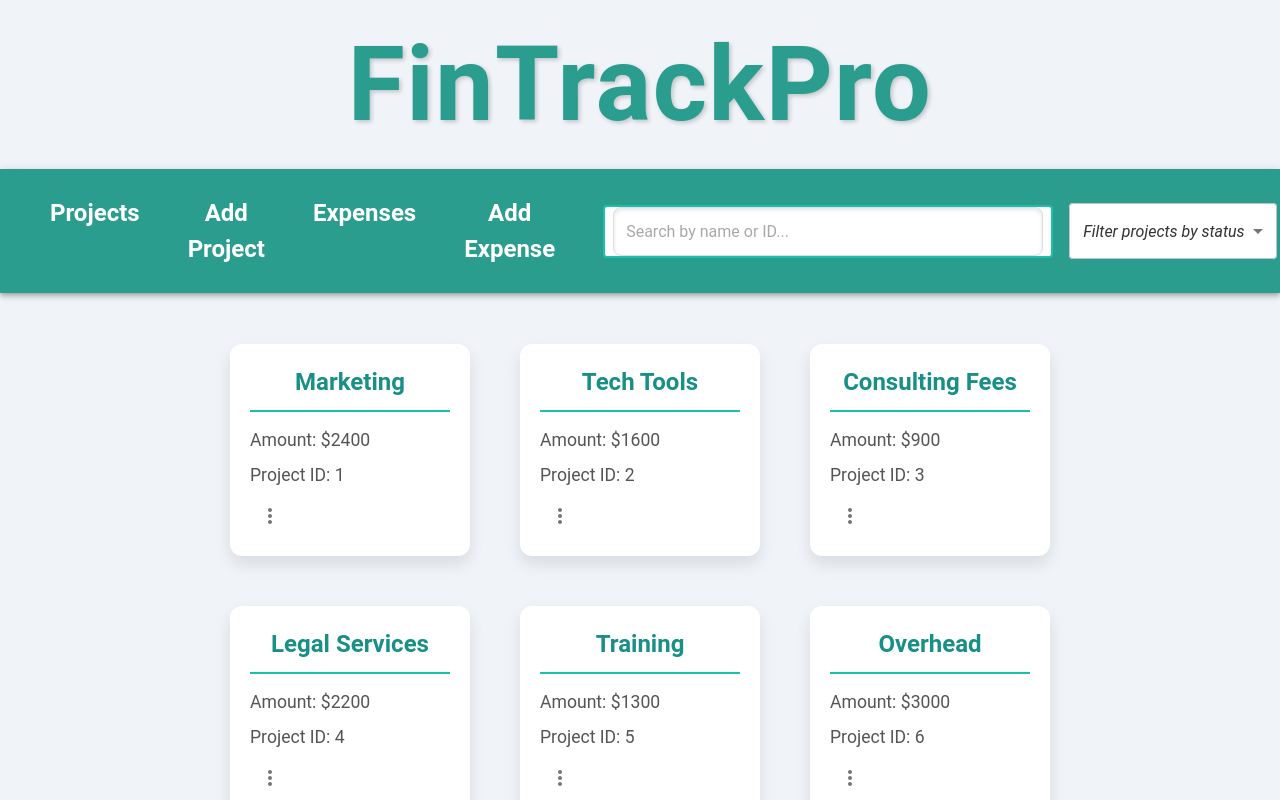
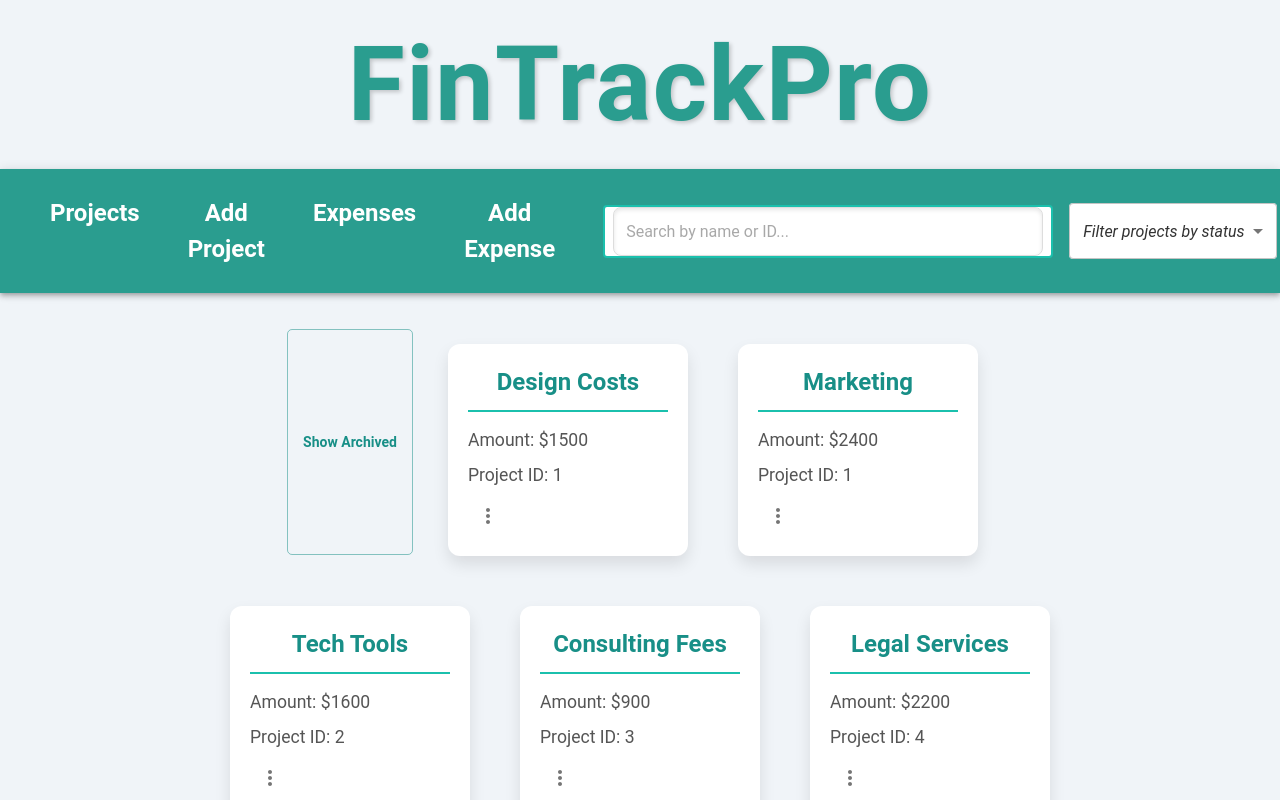
Before and after one commit to ronniearistil/FinTrackFlow, a React (Create React App) app: page /expenses in a window 1280 px wide. Shown: the top 800 px of the page. Built offline with nearby package versions, Linux system fonts and the light colour scheme; data requests are answered from the project's data file.

Commit message:
add show and hide features for archive projects and epenses

```diff
--- a/projects.json
+++ b/projects.json
@@ -4,15 +4,15 @@
       "id": "1",
       "name": "Project Alpha",
       "profit": "15000",
-      "cost": "6000",
-      "status": "Archived"
+      "cost": "6500",
+      "status": "Active"
     },
     {
       "id": "2",
       "name": "Project Beta",
       "profit": 15000,
       "cost": 7000,
-      "status": "Archived"
+      "status": "Active"
     },
     {
       "id": "3",
@@ -24,8 +24,8 @@
     {
       "id": "4",
       "name": "Project Delta",
-      "profit": 12000,
-      "cost": 6000,
+      "profit": "15000",
+      "cost": "6500",
       "status": "In Progress"
     },
     {
@@ -89,14 +89,14 @@
       "name": "Test Project",
       "profit": "100",
       "cost": "150",
-      "status": "Archived"
+      "status": "Active"
     },
     {
       "id": "1729543984093",
       "name": "Mega Project 21",
       "profit": 2500,
       "cost": 10000,
-      "status": "Archived"
+      "status": "Active"
     },
     {
       "id": "1729548544276",
@@ -110,7 +110,7 @@
       "name": "Mega Project 4",
       "profit": "3500",
       "cost": 2000,
-      "status": "Archived"
+      "status": "Active"
     },
     {
       "id": "17aa",
@@ -118,6 +118,13 @@
       "profit": 1000,
       "cost": 500,
       "status": "Archived"
+    },
+    {
+      "id": "62ba",
+      "name": "Mega Project 5",
+      "profit": 500000,
+      "cost": 250000,
+      "status": "New"
     }
   ],
   "expenses": [
@@ -126,7 +133,7 @@
       "name": "Design Costs",
       "amount": "1500",
       "projectId": 1,
-      "archived": true
+      "archived": false
     },
     {
       "id": "2",
@@ -179,14 +186,15 @@
     {
       "id": "10",
       "name": "Consultation Fees",
-      "amount": 2200,
+      "amount": "2500",
       "projectId": 9
     },
     {
       "id": "11",
       "name": "Software Licensing",
       "amount": 2600,
-      "projectId": 10
+      "projectId": 10,
+      "archived": true
     },
     {
       "id": "f37b",
@@ -199,35 +207,35 @@
       "name": "Additional Material ",
       "amount": 2000,
       "projectId": "a056",
-      "archived": true
+      "archived": false
     },
     {
       "id": "1729539371015",
       "name": "New Material ",
       "amount": 2500,
       "projectId": "a056",
-      "archived": true
+      "archived": false
     },
     {
       "id": "1729541959843",
       "name": "Test",
       "amount": "60",
       "projectId": "1729539406619",
-      "archived": true
+      "archived": false
     },
     {
       "id": "9d43",
       "name": "New Material 2",
       "amount": "1200",
       "projectId": "3",
-      "archived": true
+      "archived": false
     },
     {
       "id": "d3cf",
       "name": "New Material ",
       "amount": "2500",
       "projectId": "5",
-      "archived": true
+      "archived": false
     },
     {
       "id": "ef0f",
@@ -255,27 +263,28 @@
       "name": "New Material ",
       "amount": 1500,
       "projectId": "1",
-      "archived": true
+      "archived": false
     },
     {
       "id": "1729570522449",
       "name": "New Material ",
       "amount": "200",
       "projectId": "1",
-      "archived": true
+      "archived": false
     },
     {
       "id": "1729570960267",
       "name": "New Material 2",
       "amount": "2500",
-      "projectId": "1729570850776"
+      "projectId": "1729570850776",
+      "archived": false
     },
     {
       "id": "1729613595000",
       "name": "YXZ",
       "amount": "3000",
       "projectId": "17aa",
-      "archived": true
+      "archived": false
     }
   ]
 }
--- a/src/Components/ExpenseCard.jsx
+++ b/src/Components/ExpenseCard.jsx
@@ -1,3 +1,5 @@
+// ExpenseCard.jsx
+
 import React, { useState } from 'react';
 import { IconButton, Menu, MenuItem, Dialog, TextField, Button } from '@mui/material';
 import MoreVertIcon from '@mui/icons-material/MoreVert';
@@ -19,22 +21,28 @@ const ExpenseCard = ({ expense }) => {
     handleMenuClose();
   };
 
-  const handleEditChange = (e) => {
+  const handleEditChange = (e) =>
     setUpdatedExpense({ ...updatedExpense, [e.target.name]: e.target.value });
-  };
 
   const handleEditSave = () => {
     editExpense(updatedExpense);
     setEditModalOpen(false);
   };
 
-  const handleArchive = () => {
-    archiveExpense(expense.id);
+  const handleArchiveToggle = async () => {
+    await archiveExpense(expense.id);
     handleMenuClose();
   };
 
   return (
-    <div className="expense-card">
+    <div
+      className="expense-card"
+      style={{
+        opacity: expense.archived ? 0.5 : 1,
+        backgroundColor: expense.archived ? '#e0e0e0' : 'white',
+        transition: 'opacity 0.3s ease',
+      }}
+    >
       <h3>{expense.name}</h3>
       <p>Amount: ${expense.amount}</p>
       <p>Project ID: {expense.projectId}</p>
@@ -45,7 +53,9 @@ const ExpenseCard = ({ expense }) => {
 
       <Menu anchorEl={anchorEl} open={open} onClose={handleMenuClose}>
         <MenuItem onClick={handleEditOpen}>Edit</MenuItem>
-        <MenuItem onClick={handleArchive}>Archive</MenuItem>
+        <MenuItem onClick={handleArchiveToggle}>
+          {expense.archived ? 'Unarchive' : 'Archive'}
+        </MenuItem>
       </Menu>
 
       <Dialog open={editModalOpen} onClose={() => setEditModalOpen(false)}>
--- a/src/Components/ExpensesContainer.jsx
+++ b/src/Components/ExpensesContainer.jsx
@@ -1,30 +1,50 @@
 // src/Components/ExpensesContainer.jsx
+
 import React, { useState, useEffect } from 'react';
 import { useProjects } from './ProjectContext';
 import ExpenseCard from './ExpenseCard';
+import { Button } from '@mui/material';
 
 const ExpensesContainer = ({ searchTerm }) => {
   const { expenses } = useProjects();
   const [filteredExpenses, setFilteredExpenses] = useState([]);
+  const [showArchived, setShowArchived] = useState(false); // Track whether to show archived expenses
+
+  const toggleArchived = () => setShowArchived((prev) => !prev); // Toggle archive view
 
   useEffect(() => {
     const lowerCasedSearchTerm = searchTerm.toLowerCase();
 
     const visibleExpenses = expenses.filter((expense) => {
       const matchesName = expense.name.toLowerCase().includes(lowerCasedSearchTerm);
-      const matchesProjectId = expense.projectId.toString().includes(searchTerm); // Ensure projectId is treated as a string
+      const matchesProjectId = expense.projectId.toString().includes(searchTerm);
 
-      return !expense.archived && (matchesName || matchesProjectId);
+      // Show either archived or non-archived based on the toggle state
+      const matchesArchiveStatus = showArchived ? expense.archived : !expense.archived;
+
+      return matchesArchiveStatus && (matchesName || matchesProjectId);
     });
 
     setFilteredExpenses(visibleExpenses);
-  }, [expenses, searchTerm]);
+  }, [expenses, searchTerm, showArchived]); // Re-run when toggle state changes
 
   return (
     <div className="expense-dashboard">
+      <Button
+        variant="outlined"
+        onClick={toggleArchived}
+        sx={{ mb: 2 }}
+      >
+        {showArchived ? 'Hide Archived' : 'Show Archived'}
+      </Button>
+
       {filteredExpenses.map((expense) => (
         <ExpenseCard key={expense.id} expense={expense} />
       ))}
+
+      {filteredExpenses.length === 0 && (
+        <p>No {showArchived ? 'archived' : 'active'} expenses found.</p>
+      )}
     </div>
   );
 };
--- a/src/Components/ProjectCard.jsx
+++ b/src/Components/ProjectCard.jsx
@@ -1,16 +1,15 @@
 // ProjectCard.jsx
-// Renders individual project details and handles editing and archiving.
 
 import React, { useState } from 'react';
 import { IconButton, Menu, MenuItem, TextField, Button, Dialog } from '@mui/material';
 import MoreVertIcon from '@mui/icons-material/MoreVert';
-import { useProjects } from './ProjectContext'; // Consuming context to access project functions.
+import { useProjects } from './ProjectContext';
 
 const ProjectCard = ({ project }) => {
-  const { editProject, archiveProject } = useProjects(); // Access context functions.
+  const { editProject, archiveProject } = useProjects();
   const [anchorEl, setAnchorEl] = useState(null);
   const [editModalOpen, setEditModalOpen] = useState(false);
-  const [updatedProject, setUpdatedProject] = useState(project); // Local state for edit.
+  const [updatedProject, setUpdatedProject] = useState(project);
 
   const open = Boolean(anchorEl);
 
@@ -26,22 +25,24 @@ const ProjectCard = ({ project }) => {
     setUpdatedProject({ ...updatedProject, [e.target.name]: e.target.value });
 
   const handleEditSave = () => {
-    editProject(updatedProject); // Save changes via context function.
+    editProject(updatedProject);
     setEditModalOpen(false);
   };
 
-  const handleArchive = async () => {
-    try {
-      await archiveProject(project.id); // Archive the project.
-      console.log(`Archived project: ${project.id}`);
-    } catch (error) {
-      console.error('Failed to archive project:', error);
-    }
+  const handleArchiveToggle = async () => {
+    await archiveProject(project.id);
     handleMenuClose();
   };
 
   return (
-    <div className="project-card">
+    <div
+      className="project-card"
+      style={{
+        opacity: project.status === 'Archived' ? 0.5 : 1,
+        backgroundColor: project.status === 'Archived' ? '#f0f0f0' : 'white',
+        transition: 'opacity 0.3s ease',
+      }}
+    >
       <h3>{project.name}</h3>
       <p>Profit: ${project.profit}</p>
       <p>Cost: ${project.cost}</p>
@@ -53,7 +54,9 @@ const ProjectCard = ({ project }) => {
 
       <Menu anchorEl={anchorEl} open={open} onClose={handleMenuClose}>
         <MenuItem onClick={handleEditOpen}>Edit</MenuItem>
-        <MenuItem onClick={handleArchive}>Archive</MenuItem>
+        <MenuItem onClick={handleArchiveToggle}>
+          {project.status === 'Archived' ? 'Unarchive' : 'Archive'}
+        </MenuItem>
       </Menu>
 
       <Dialog open={editModalOpen} onClose={() => setEditModalOpen(false)}>
--- a/src/Components/ProjectContext.jsx
+++ b/src/Components/ProjectContext.jsx
@@ -1,25 +1,21 @@
 // src/Components/ProjectContext.jsx
-// Provides global state management for projects and expenses using React Context.
 
 import React, { createContext, useState, useContext, useEffect } from 'react';
 
-const PROJECTS_URL = 'http://localhost:5001/projects'; // JSON server endpoint
+const PROJECTS_URL = 'http://localhost:5001/projects';
 const EXPENSES_URL = 'http://localhost:5001/expenses';
 
 export const ProjectContext = createContext();
 
-// ProjectProvider: Wraps the entire app with global state for projects and expenses.
 export const ProjectProvider = ({ children }) => {
-  const [projects, setProjects] = useState([]); // Store for project data
-  const [expenses, setExpenses] = useState([]); // Store for expense data
+  const [projects, setProjects] = useState([]);
+  const [expenses, setExpenses] = useState([]);
 
-  // Fetch all projects and expenses when the component mounts.
   useEffect(() => {
     fetchProjects();
     fetchExpenses();
   }, []);
 
-  // Fetch projects from the JSON server.
   const fetchProjects = async () => {
     try {
       const response = await fetch(PROJECTS_URL);
@@ -30,7 +26,6 @@ export const ProjectProvider = ({ children }) => {
     }
   };
 
-  // Fetch expenses from the JSON server.
   const fetchExpenses = async () => {
     try {
       const response = await fetch(EXPENSES_URL);
@@ -41,7 +36,6 @@ export const ProjectProvider = ({ children }) => {
     }
   };
 
-  // Add a new project and update the state.
   const addProject = async (newProject) => {
     try {
       const response = await fetch(PROJECTS_URL, {
@@ -51,13 +45,12 @@ export const ProjectProvider = ({ children }) => {
       });
 
       const savedProject = await response.json();
-      setProjects((prev) => [...prev, savedProject]); // State update with new project
+      setProjects((prev) => [...prev, savedProject]);
     } catch (error) {
       console.error('Error adding project:', error);
     }
   };
 
-  // Add a new expense and update the state.
   const addExpense = async (newExpense) => {
     try {
       const response = await fetch(EXPENSES_URL, {
@@ -67,13 +60,12 @@ export const ProjectProvider = ({ children }) => {
       });
 
       const savedExpense = await response.json();
-      setExpenses((prev) => [...prev, savedExpense]); // State update with new expense
+      setExpenses((prev) => [...prev, savedExpense]);
     } catch (error) {
       console.error('Error adding expense:', error);
     }
   };
 
-  // Edit an existing project and persist the changes.
   const editProject = async (updatedProject) => {
     try {
       const response = await fetch(`${PROJECTS_URL}/${updatedProject.id}`, {
@@ -93,7 +85,6 @@ export const ProjectProvider = ({ children }) => {
     }
   };
 
-  // Edit an existing expense and persist the changes.
   const editExpense = async (updatedExpense) => {
     try {
       const response = await fetch(`${EXPENSES_URL}/${updatedExpense.id}`, {
@@ -113,46 +104,50 @@ export const ProjectProvider = ({ children }) => {
     }
   };
 
-  // Archive a project by marking its status as 'Archived' and update state.
   const archiveProject = async (projectId) => {
     try {
-      const response = await fetch(`${PROJECTS_URL}/${projectId}`, {
+      const project = projects.find((p) => p.id === projectId);
+      const updatedStatus = project.status === 'Archived' ? 'Active' : 'Archived';
+
+      await fetch(`${PROJECTS_URL}/${projectId}`, {
         method: 'PATCH',
         headers: { 'Content-Type': 'application/json' },
-        body: JSON.stringify({ status: 'Archived' }),
+        body: JSON.stringify({ status: updatedStatus }),
       });
 
-      if (!response.ok) throw new Error('Failed to archive project');
-
-      // Filter out the archived project from the current state.
       setProjects((prev) =>
-        prev.map((project) =>
-          project.id === projectId ? { ...project, status: 'Archived' } : project
+        prev.map((p) =>
+          p.id === projectId ? { ...p, status: updatedStatus } : p
         )
       );
     } catch (error) {
-      console.error('Error archiving project:', error);
+      console.error('Error toggling project archive:', error);
     }
   };
 
-  // Archive an expense by marking it as archived and update state.
   const archiveExpense = async (expenseId) => {
     try {
-      const response = await fetch(`${EXPENSES_URL}/${expenseId}`, {
+      const expense = expenses.find((e) => e.id === expenseId);
+      const updatedArchived = !expense.archived;
+
+      await fetch(`${EXPENSES_URL}/${expenseId}`, {
         method: 'PATCH',
         headers: { 'Content-Type': 'application/json' },
-        body: JSON.stringify({ archived: true }),
+        body: JSON.stringify({ archived: updatedArchived }),
       });
 
-      if (!response.ok) throw new Error('Failed to archive expense');
-
-      // Filter out the archived expense from the current state.
       setExpenses((prev) =>
-        prev.filter((expense) => expense.id !== expenseId)
+        prev.map((e) =>
+          e.id === expenseId ? { ...e, archived: updatedArchived } : e
+        )
       );
     } catch (error) {
-      console.error('Error archiving expense:', error);
+      console.error('Error toggling expense archive:', error);
     }
+  };
+
+  const getVisibleExpenses = (showArchived) => {
+    return expenses.filter((expense) => expense.archived === showArchived);
   };
 
   return (
@@ -166,6 +161,7 @@ export const ProjectProvider = ({ children }) => {
         editExpense,
         archiveProject,
         archiveExpense,
+        getVisibleExpenses, // Expose visible expenses filter
       }}
     >
       {children}
@@ -173,5 +169,4 @@ export const ProjectProvider = ({ children }) => {
   );
 };
 
-// Custom hook to consume the ProjectContext easily.
 export const useProjects = () => useContext(ProjectContext);
```
Also changed, not shown: src/Components/ProjectsContainer.jsx (+4 -4 lines).
